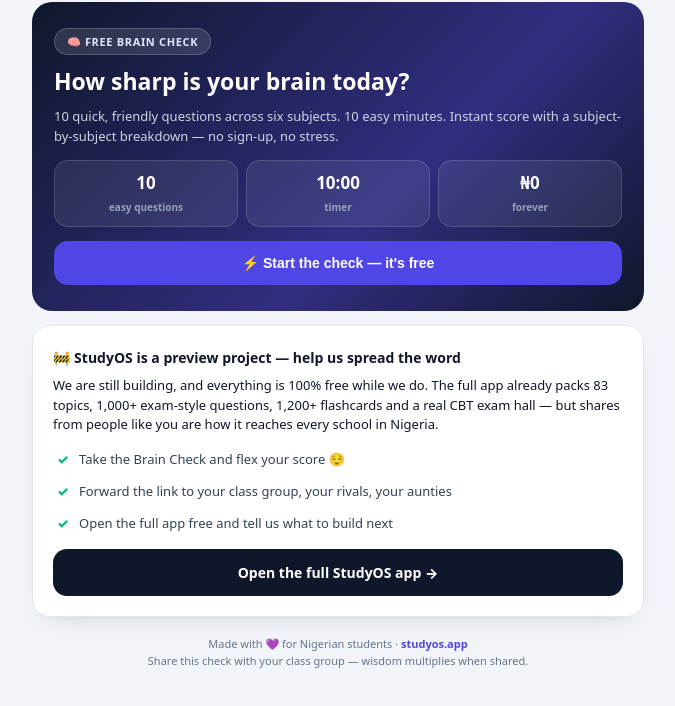
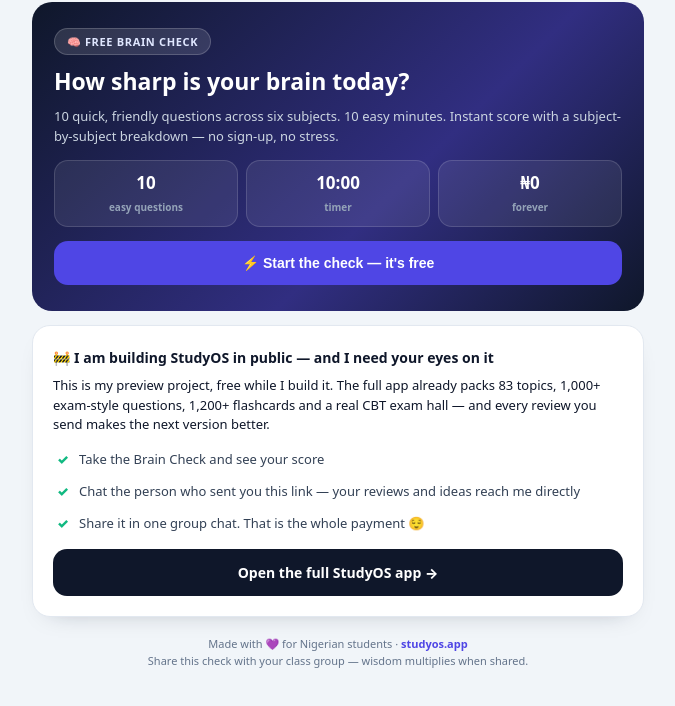
Before and after one commit to Prosper099/studyos, a plain HTML site: page preview.html in a window 1280 px wide. Shown: the part 76-782 px from the top of the page, without its empty margins (302-977 px from the left). Drawn offline with Linux system fonts and the light colour scheme.

Commit message:
Founder voice: landing + WhatsApp copy now say I built this, ask for reviews via chat

```diff
--- a/preview.html
+++ b/preview.html
@@ -101,12 +101,12 @@
       '<button class="btn btn-p" style="width:100%" onclick="startExam()">⚡ Start the check — it&apos;s free</button>' +
     '</div>' +
     '<div class="card">' +
-      '<b style="font-size:14px">🚧 StudyOS is a preview project — help us spread the word</b>' +
-      '<p style="margin:8px 0 8px;font-size:13px;line-height:1.5">We are still building, and everything is 100% free while we do. The full app already packs 83 topics, 1,000+ exam-style questions, 1,200+ flashcards and a real CBT exam hall — but shares from people like you are how it reaches every school in Nigeria.</p>' +
+      '<b style="font-size:14px">🚧 I am building StudyOS in public — and I need your eyes on it</b>' +
+      '<p style="margin:8px 0 8px;font-size:13px;line-height:1.5">This is my preview project, free while I build it. The full app already packs 83 topics, 1,000+ exam-style questions, 1,200+ flashcards and a real CBT exam hall — and every review you send makes the next version better.</p>' +
       '<ul class="why">' +
-        '<li>Take the Brain Check and flex your score 😌</li>' +
-        '<li>Forward the link to your class group, your rivals, your aunties</li>' +
-        '<li>Open the full app free and tell us what to build next</li>' +
+        '<li>Take the Brain Check and see your score</li>' +
+        '<li>Chat the person who sent you this link — your reviews and ideas reach me directly</li>' +
+        '<li>Share it in one group chat. That is the whole payment 😌</li>' +
       '</ul>' +
       '<a class="btn btn-d" style="width:100%;margin-top:10px" href="/">Open the full StudyOS app →</a>' +
     '</div>' +
```
Also changed, not shown: preview_template.html (+5 -5 lines), whatsapp_copy.md (+6 -6 lines).
